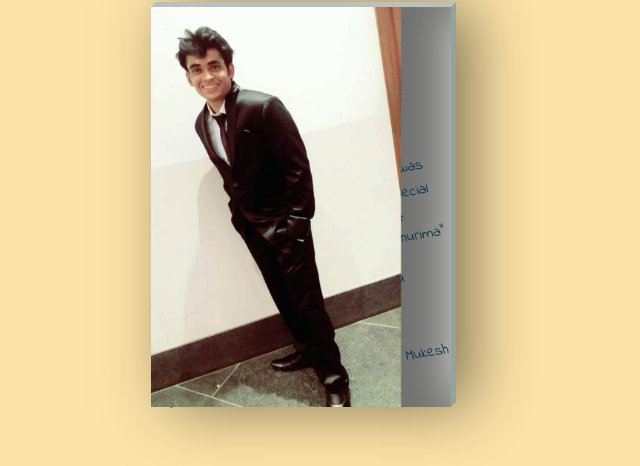
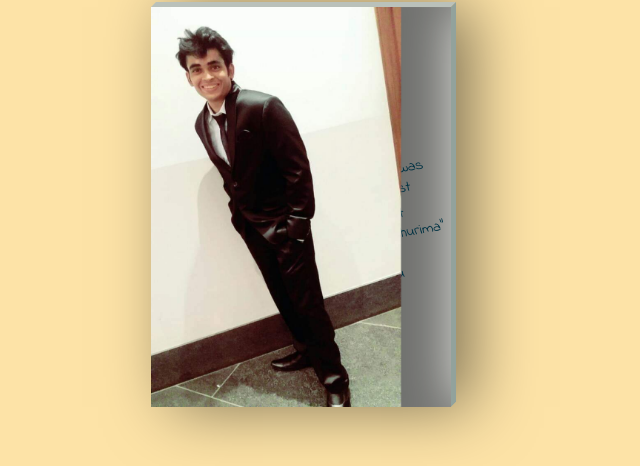
Before and after one commit to pixtelation/pixtelation.github.io, a plain HTML site: page HBDC/index.html in a window 1280 px wide. Shown: the part 193-659 px from the top of the page, 339-979 px from the left. Drawn offline with Linux system fonts and the light colour scheme.

Commit message:
Update index.html

```diff
--- a/HBDC/index.html
+++ b/HBDC/index.html
@@ -28,15 +28,14 @@
 		<div class="details">
 			<h4 class="color1">Do You Know</h2>
 			<h4 class="color2 margin">The Fact</h3>
-			<p>Approx 25 years ago a Gemstone was born </p>
-			<p>It is the precious, rarest & most special gemstone </p>
+			<p>Approx 25 years ago a Gemstone was</p>
+			<p>born. It is the precious,rarest & most special gemstone </p>
 			<p>to be founded in this whole kaynaat</p>
 			<p>The name of this gemstone is "Madhurima"</p>
 			<p>Happy Birthday Madhu</p>
 			<p>Keep smiling as you always coz you </p>
 			<p>have a spark in it :)</p>
-			<!––<p class="text-right">Happy Birthday, </p>
-			<p class="text-right">Mukesh</p>––>
+
 		</div>
 	</div>
 
```
